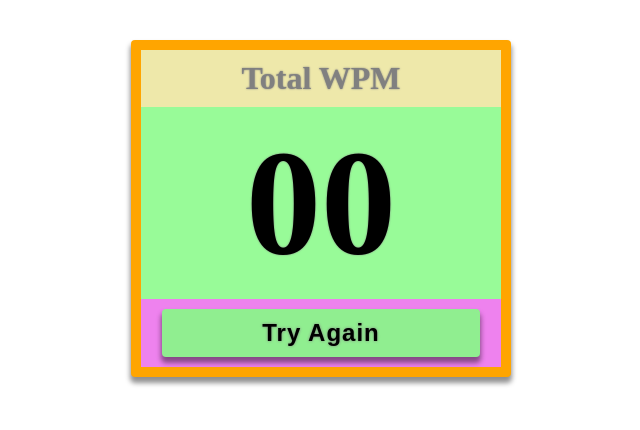
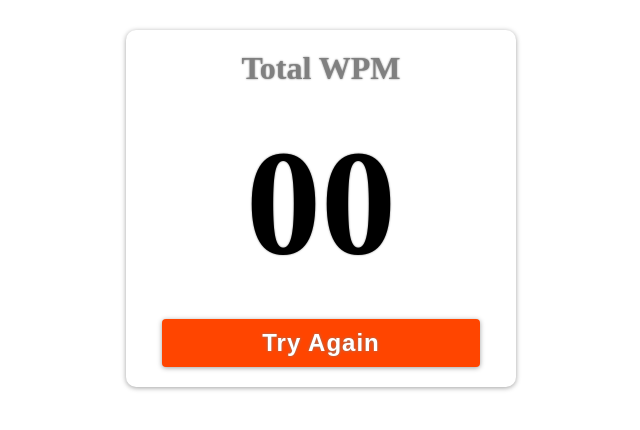
Before and after one commit to sllujaan/typing-test-javascript, a plain HTML site: page typingTest-finish-modules/typingTest-finish.html in a window 1280 px wide. Shown: the whole page, without its empty margins (319-959 px from the left). Drawn offline with Linux system fonts and the light colour scheme.

Commit message:
big fixes

```diff
--- a/typingTest-finish-modules/typingTest-finish.css
+++ b/typingTest-finish-modules/typingTest-finish.css
@@ -1,3 +1,7 @@
+:root{
+    --border-radius: 10px;
+}
+
 body{
     display: flex;
     justify-content: center;
@@ -6,50 +10,50 @@ body{
 }
 
 .socre-container {
-    background-color: orange;
     text-align: center;
     padding: 10px;
-    -webkit-box-shadow: 0px 5px 5px 1px rgba(0,0,0,0.43);
-    -moz-box-shadow: 0px 5px 5px 1px rgba(0,0,0,0.43);
-    box-shadow: 0px 5px 5px 1px rgba(0,0,0,0.43);
-    border-radius: 4px;
+    -webkit-box-shadow: 0px 1px 5px 0px rgba(161,161,161,1);
+    -moz-box-shadow: 0px 1px 5px 0px rgba(161,161,161,1);
+    box-shadow: 0px 1px 5px 0px rgba(161,161,161,1);
+    border-radius: var(--border-radius);
 }
 
 .score-title{
-    background-color: palegoldenrod;
     padding: 10px 100px;
     font-weight: bolder;
     font-size: xx-large;
     color: gray;
     text-shadow: 0 0 2px gray;
+    border-radius: var(--border-radius);
 }
 
 .score-board {
-    background-color: palegreen;
     padding: 10px 100px;
-    font-weight: bold;
+    font-weight: bolder;
     font-size: 150px;
     text-shadow: 0 0 2px gray;
+    border-radius: var(--border-radius);
+    margin: 10px;
 }
 
 .repeat {
     padding: 10px;
-    background-color: violet;
 }
 
 button {
     padding: 10px 100px;
     border: none;
-    background-color: lightgreen;
+    background-color: orangered;
     transition: all .5s;
     font-weight: bold;
     border-radius: 4px;
     letter-spacing: 1px;
-    -webkit-box-shadow: 0px 5px 5px 1px rgba(0,0,0,0.43);
-    -moz-box-shadow: 0px 5px 5px 1px rgba(0,0,0,0.43);
-    box-shadow: 0px 5px 5px 1px rgba(0,0,0,0.43);
+    -webkit-box-shadow: 0px 1px 5px 0px rgba(161,161,161,1);
+    -moz-box-shadow: 0px 1px 5px 0px rgba(161,161,161,1);
+    box-shadow: 0px 1px 5px 0px rgba(161,161,161,1);
     text-shadow: 0 0 3px gray;
     font-size: x-large;
+    color: white;
 }
 
 button:hover {
```
Also changed, not shown: typingTest-start-modules/typingTest-start.css (+25 -3 lines).
